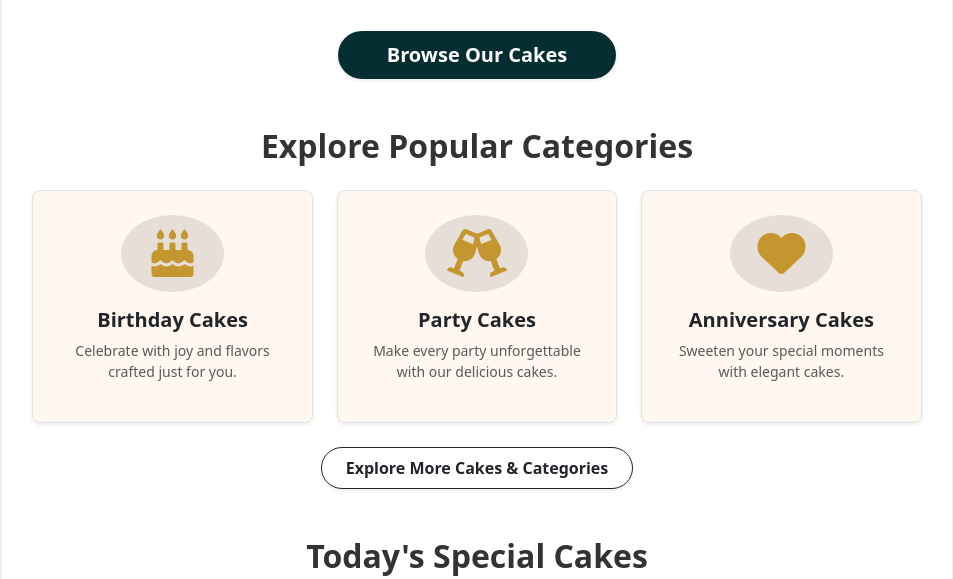
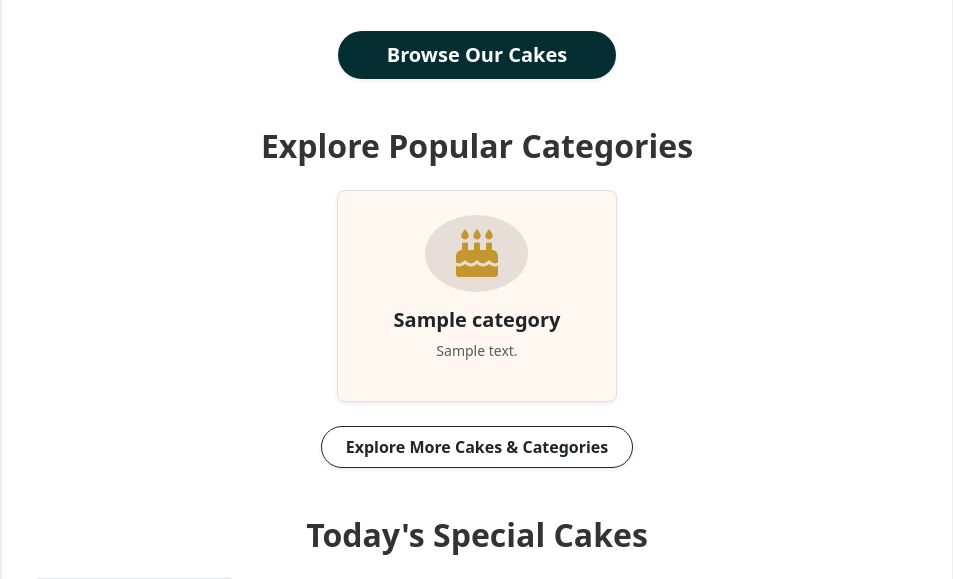
Before and after one commit to gauravt-cdac/newtprepo, a Django app: page / in a window 1280 px wide. Shown: the part 295-874 px from the top of the page, without its empty margins (163-1116 px from the left). Run offline with Django 5.2, Linux system fonts and the light colour scheme; tables that the repository leaves empty hold one stand-in row (values such as "Sample post"); grey boxes marked "Sample" are stand-in pictures; some libraries are stand-ins or nearby versions.

Commit message:
small bug fixed

```diff
--- a/products/templates/products/home.html
+++ b/products/templates/products/home.html
@@ -1,5 +1,5 @@
 {% extends "base.html" %}
-
+{% load static %}
 {% block title %}Welcome to Cake Shop{% endblock %}
 
 {% block content %}
@@ -18,53 +18,30 @@
 <section class="container my-5" style="max-width: 1140px;">
     <h2 class="mb-4 fw-semibold text-center" style="color: #333333;">Explore Popular Categories</h2>
     <div class="row row-cols-1 row-cols-sm-2 row-cols-md-3 g-4 justify-content-center">
-        <!-- Birthday Cakes -->
+        {% for category in categories %}
         <div class="col">
-            <a href="{% url 'cake_list' %}?category=1" class="text-decoration-none category-card" style="color: #333;">
+            <a href="{% url 'cake_list' %}?category={{ category.id }}" class="text-decoration-none category-card" style="color: #333;">
                 <div class="card border rounded-3 shadow-sm h-100 hover-scale"
                      style="transition: transform 0.3s ease, box-shadow 0.3s ease; border-color: #bbb; background-color: #fef8f0;">
                     <div class="card-body text-center p-4 d-flex flex-column justify-content-center">
                         <div class="icon-bg mb-3 mx-auto">
-                            <i class="fas fa-birthday-cake fa-3x" style="color: #C4962F;"></i>
+                            {% if category.name|lower == "birthday cakes" %}
+                                <i class="fas fa-birthday-cake fa-3x" style="color: #C4962F;"></i>
+                            {% elif category.name|lower == "party cakes" %}
+                                <i class="fas fa-glass-cheers fa-3x" style="color: #C4962F;"></i>
+                            {% elif category.name|lower == "anniversary cakes" %}
+                                <i class="fas fa-heart fa-3x" style="color: #C4962F;"></i>
+                            {% else %}
+                                <i class="fas fa-birthday-cake fa-3x" style="color: #C4962F;"></i>  {# default icon #}
+                            {% endif %}
                         </div>
-                        <h5 class="card-title" style="font-weight: 700;">Birthday Cakes</h5>
-                        <p class="text-muted small" style="color: #555;">Celebrate with joy and flavors crafted just for you.</p>
+                        <h5 class="card-title" style="font-weight: 700;">{{ category.name }}</h5>
+                        <p class="text-muted small" style="color: #555;">{{ category.description|default:"Special cakes for every occasion." }}</p>
                     </div>
                 </div>
             </a>
         </div>
-
-        <!-- Party Cakes -->
-        <div class="col">
-            <a href="{% url 'cake_list' %}?category=2" class="text-decoration-none category-card" style="color: #333;">
-                <div class="card border rounded-3 shadow-sm h-100 hover-scale"
-                     style="transition: transform 0.3s ease, box-shadow 0.3s ease; border-color: #bbb; background-color: #fef8f0;">
-                    <div class="card-body text-center p-4 d-flex flex-column justify-content-center">
-                        <div class="icon-bg mb-3 mx-auto">
-                            <i class="fas fa-glass-cheers fa-3x" style="color: #C4962F;"></i>
-                        </div>
-                        <h5 class="card-title" style="font-weight: 700;">Party Cakes</h5>
-                        <p class="text-muted small" style="color: #555;">Make every party unforgettable with our delicious cakes.</p>
-                    </div>
-                </div>
-            </a>
-        </div>
-
-        <!-- Anniversary Cakes -->
-        <div class="col">
-            <a href="{% url 'cake_list' %}?category=3" class="text-decoration-none category-card" style="color: #333;">
-                <div class="card border rounded-3 shadow-sm h-100 hover-scale"
-                     style="transition: transform 0.3s ease, box-shadow 0.3s ease; border-color: #bbb; background-color: #fef8f0;">
-                    <div class="card-body text-center p-4 d-flex flex-column justify-content-center">
-                        <div class="icon-bg mb-3 mx-auto">
-                            <i class="fas fa-heart fa-3x" style="color: #C4962F;"></i>
-                        </div>
-                        <h5 class="card-title" style="font-weight: 700;">Anniversary Cakes</h5>
-                        <p class="text-muted small" style="color: #555;">Sweeten your special moments with elegant cakes.</p>
-                    </div>
-                </div>
-            </a>
-        </div>
+        {% endfor %}
     </div>
     <div class="text-center mt-4">
         <a href="{% url 'cake_list' %}"
@@ -83,8 +60,13 @@
         <div class="col-lg-3 col-md-4 col-sm-6 d-flex align-items-stretch">
             <div class="card w-100 shadow-sm border rounded-3" style="border-color: #bbb; background-color: #fff9e6;">
                 <div style="height: 220px; overflow: hidden; border-bottom: 1px solid #ddd; display: flex; align-items: center; justify-content: center;">
+                    {% if cake.get_main_image and cake.get_main_image.image %}
                     <img src="{{ cake.get_main_image.image.url }}" alt="{{ cake.title }}"
-                        style="max-height: 220px; max-width: 100%; object-fit: contain;">
+                         style="max-height: 220px; max-width: 100%; object-fit: contain;">
+                    {% else %}
+                    <img src="{% static 'images/no_image.jpg' %}" alt="No Image Available"
+                         style="max-height: 220px; max-width: 100%; object-fit: contain;">
+                    {% endif %}
                 </div>
                 <div class="card-body d-flex flex-column p-3">
                     <h5 class="card-title fw-semibold" style="color: #222;">{{ cake.title }}</h5>
```
